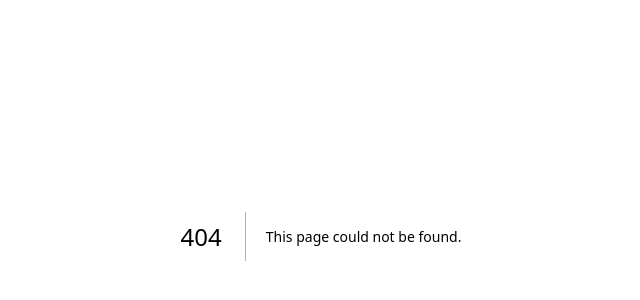
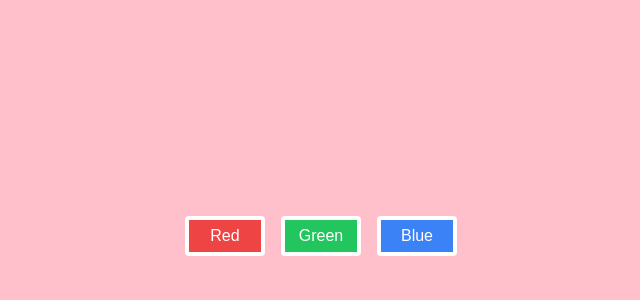
Before and after one commit to AquaPor/frontend, a Next.js app in the folder amartuvshin/: page /color in a window 1280 px wide. Before the commit this address had no page. Shown: the part 164-464 px from the top of the page, without its empty margins (319-959 px from the left). Built offline with nearby package versions, Linux system fonts and the light colour scheme.

Commit message:
pushlelt22

```diff
--- /dev/null
+++ b/amartuvshin/pages/color.js
@@ -0,0 +1,38 @@
+import { useState, useEffect } from 'react';
+
+export default function Home() {
+  const [bgColor, setBgColor] = useState("pink");
+
+  const jsonData = [
+    { id: 1, color: 'red', bgColor: 'bg-red-500' },
+    { id: 2, color: 'green', bgColor: 'bg-green-500' },
+    { id: 3, color: 'blue', bgColor: 'bg-blue-500' }
+  ];
+
+  useEffect(() => {
+    setBgColor("pink");
+  }, []);
+
+  const handleClick = (color) => {
+    setBgColor(color);
+  };
+
+  return (
+    <div
+      style={{ backgroundColor: bgColor }}
+      className="min-h-screen w-full items-center justify-center flex flex-col space-y-4"
+    >
+      <div>
+        {jsonData.map(item => (
+          <button
+            key={item.id}
+            onClick={() => handleClick(item.color)}
+            className={`${item.bgColor} text-white m-2 w-[10vh] h-[5vh] border border-4 border-white rounded hover:bg-opacity-80 transition-colors`}
+          >
+            {item.color.charAt(0).toUpperCase() + item.color.slice(1)}
+          </button>
+        ))}
+      </div>
+    </div>
+  );
+}
```
